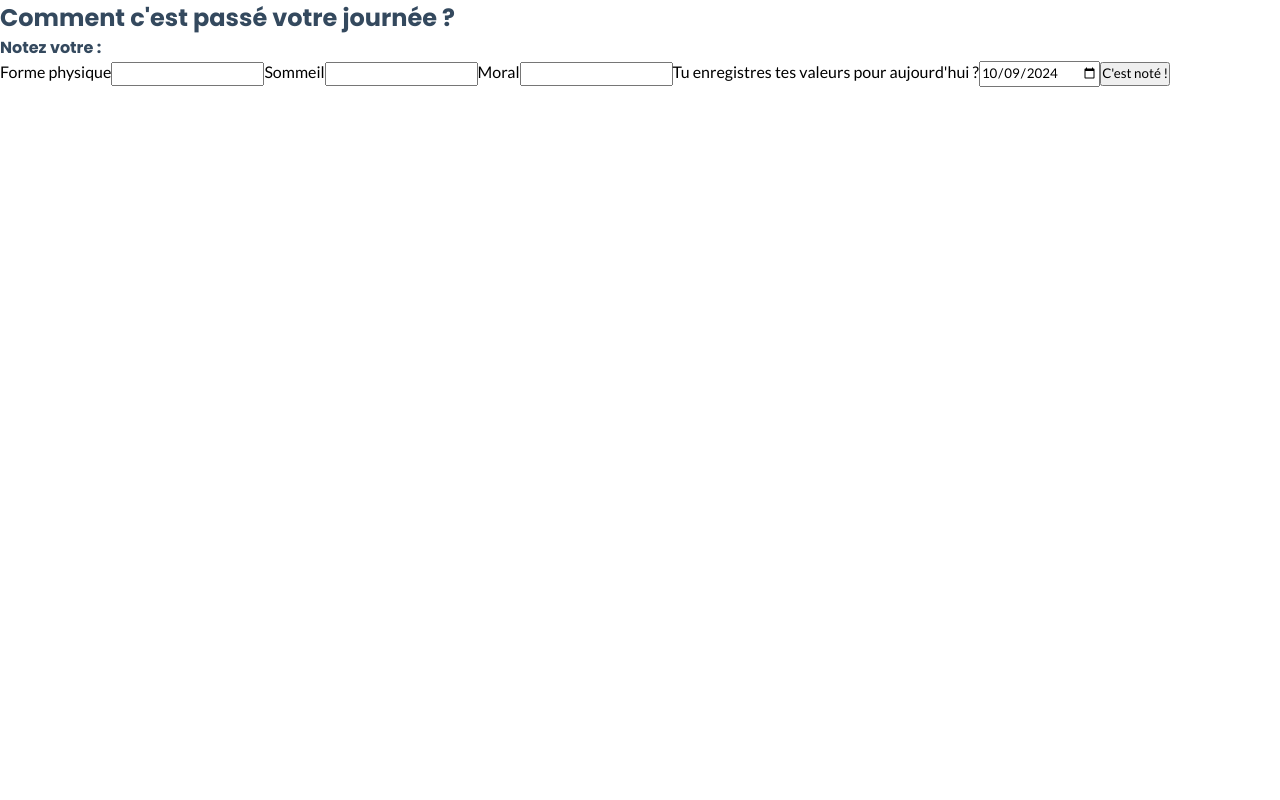
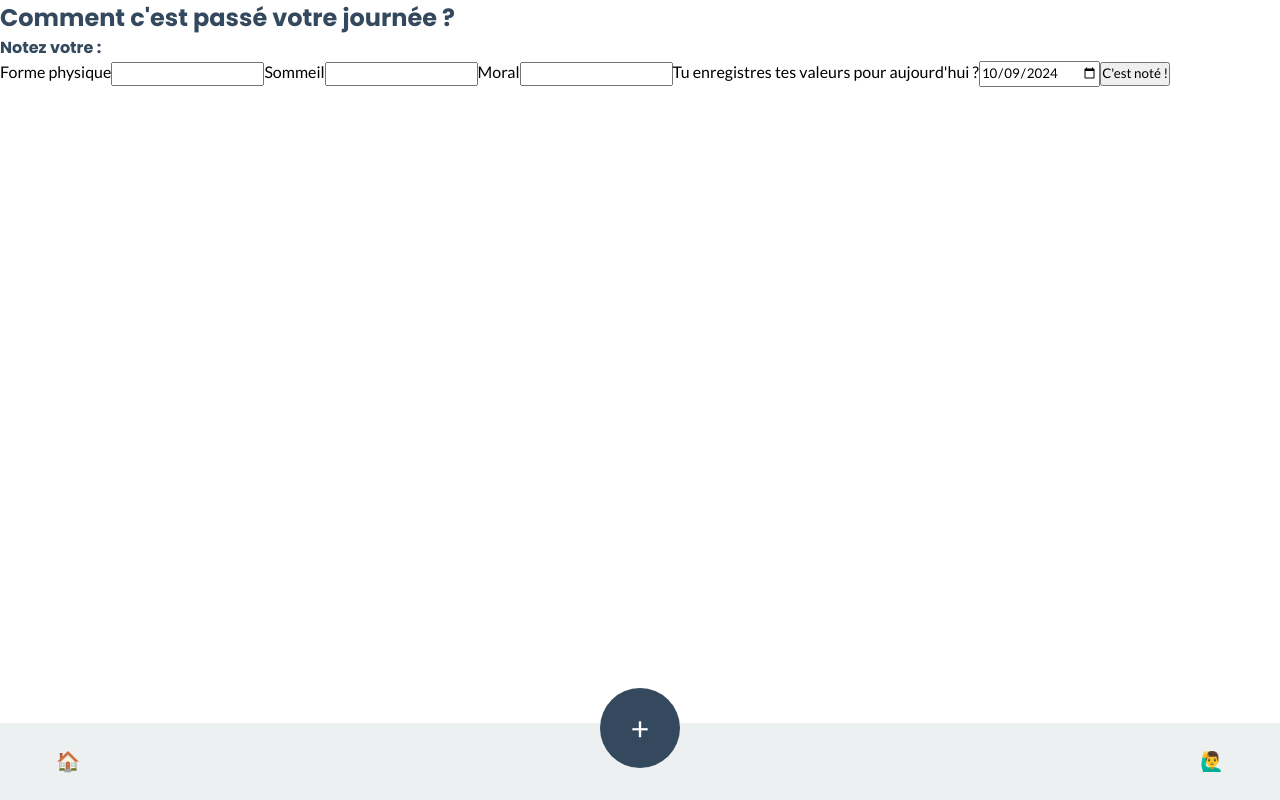
Before and after one commit to Pyriac/life-pulse, a React (Vite) app in the folder client/: page /add in a window 1280 px wide. Built offline with nearby package versions, Linux system fonts and the light colour scheme; no server answers.

Commit message:
FEATURE: navigation by footer

```diff
--- a/client/src/App.jsx
+++ b/client/src/App.jsx
@@ -1,4 +1,5 @@
 import { Outlet } from "react-router-dom";
+import Footer from "./components/Footer";
 
 import "./assets/styles/root.css";
 import "./assets/styles/home.css";
@@ -6,9 +7,12 @@ import "./assets/styles/progress.css";
 
 function App() {
   return (
-    <main>
-      <Outlet />
-    </main>
+    <>
+      <main>
+        <Outlet />
+      </main>
+      <Footer />
+    </>
   );
 }
 
--- a/client/src/assets/styles/root.css
+++ b/client/src/assets/styles/root.css
@@ -18,6 +18,7 @@
   --second-orange: #fdebd0;
   --first-purple: #d2b4de;
   --first-green: #1abc9c;
+  --first-grey: #ecf0f1;
 }
 
 h1,
@@ -33,3 +34,17 @@ h6 {
 #root {
   min-height: 100vh;
 }
+
+.Footer {
+  width: 100vw;
+  display: flex;
+  flex-direction: row;
+  justify-content: space-between;
+  position: fixed;
+  bottom: 0px;
+  background-color: var(--first-grey);
+  padding: 1.5rem 3.5rem;
+}
+.emoji {
+  font-size: 1.2rem;
+}
--- /dev/null
+++ b/client/src/components/Footer.jsx
@@ -0,0 +1,17 @@
+import { Link } from "react-router-dom";
+
+export default function Footer() {
+  return (
+    <div className="Footer">
+      <Link to="/" alt="Accueil" className="emoji">
+        🏠
+      </Link>
+      <Link className="addButton" to="/add">
+        +
+      </Link>
+      <Link to="/" alt="profil" className="emoji">
+        🙋‍♂️
+      </Link>
+    </div>
+  );
+}
```
